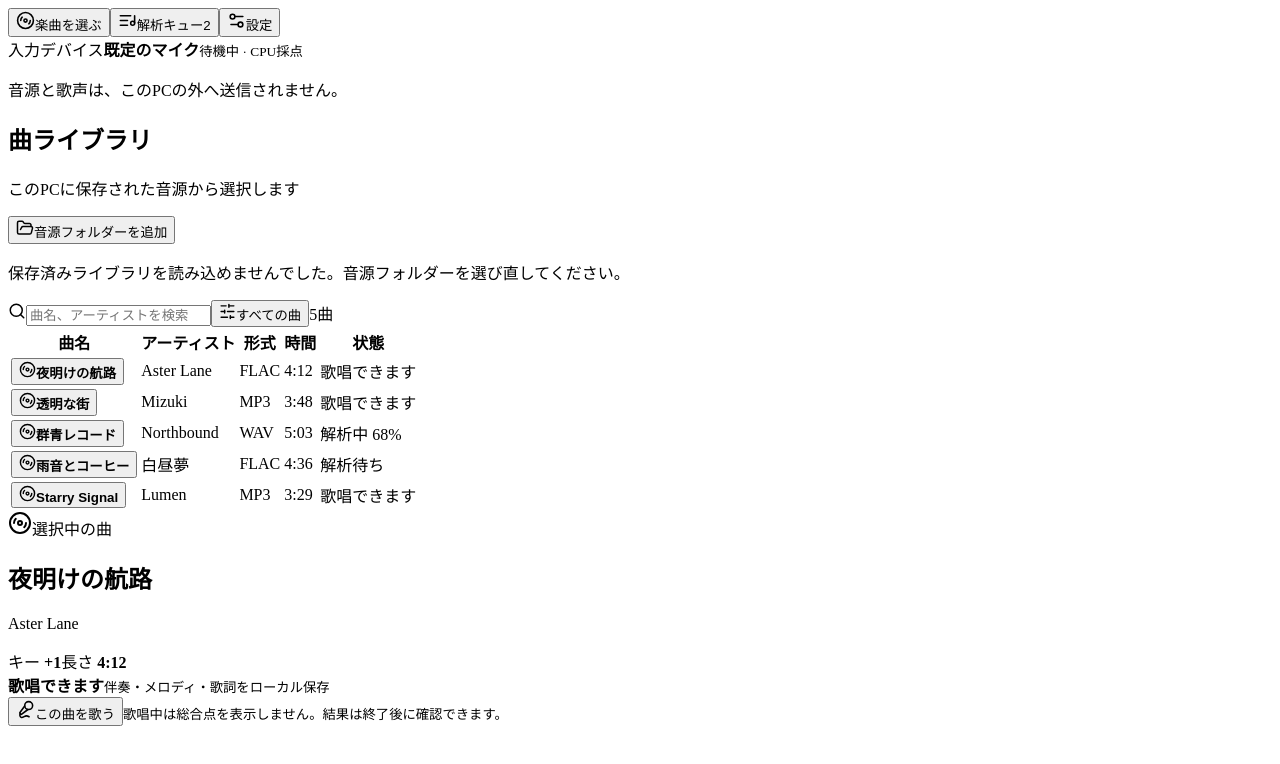
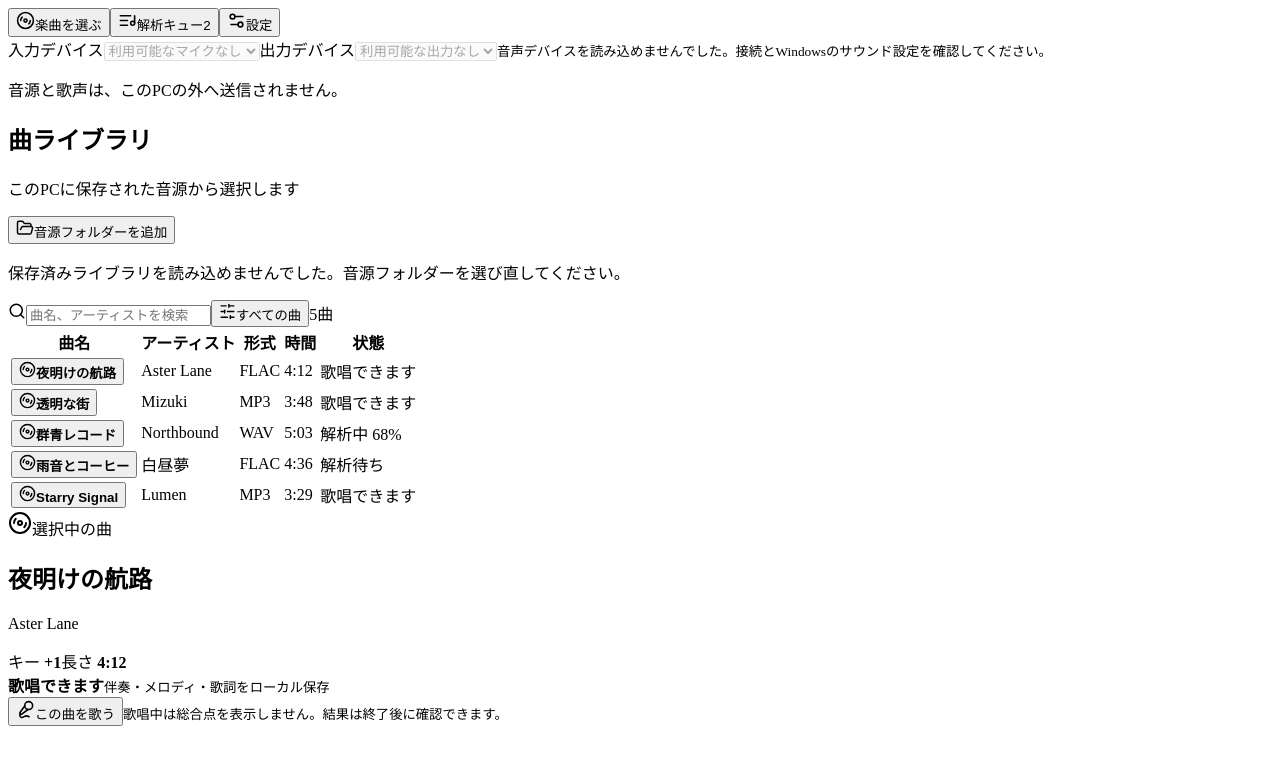
Before and after one commit to cyber98t-arch/local-karaoke-software, a React (Vite) app: page / in a window 1280 px wide. Shown: the top 764 px of the page. Built offline with nearby package versions, Linux system fonts and the light colour scheme; the HTML template or start-up script is replaced by a standard one.

Commit message:
feat: show selectable audio devices

```diff
--- a/src/App.tsx
+++ b/src/App.tsx
@@ -1,6 +1,7 @@
 import { useEffect, useMemo, useState } from "react";
 import { Disc3, FolderOpen, ListMusic, Mic2, Search, Settings2, SlidersHorizontal } from "lucide-react";
 import { songs } from "./data/songs";
+import { tauriAudioClient, type AudioClient, type AudioDevice } from "./tauri/audioClient";
 import { tauriLibraryClient, type IndexedSong, type LibraryClient } from "./tauri/libraryClient";
 import type { Song } from "./types";
 
@@ -33,14 +34,19 @@ function mapIndexedSongs(indexedSongs: IndexedSong[]): Song[] {
 
 type AppProps = {
   libraryClient?: Partial<LibraryClient>;
+  audioClient?: Partial<AudioClient>;
 };
 
-function App({ libraryClient = tauriLibraryClient }: AppProps) {
+function App({ libraryClient = tauriLibraryClient, audioClient }: AppProps) {
   const [query, setQuery] = useState("");
   const [selectedId, setSelectedId] = useState("1");
   const [librarySongs, setLibrarySongs] = useState<Song[]>(songs);
   const [importStatus, setImportStatus] = useState<"idle" | "selecting" | "indexing">("idle");
   const [importError, setImportError] = useState<string | null>(null);
+  const [audioDevices, setAudioDevices] = useState<AudioDevice[]>([]);
+  const [selectedInputId, setSelectedInputId] = useState("");
+  const [selectedOutputId, setSelectedOutputId] = useState("");
+  const [audioError, setAudioError] = useState<string | null>(null);
   const loadLibraryCatalog = libraryClient
     ? libraryClient.loadLibraryCatalog
     : tauriLibraryClient.loadLibraryCatalog;
@@ -51,6 +57,35 @@ function App({ libraryClient = tauriLibraryClient }: AppProps) {
   );
   const selected = librarySongs.find((song) => song.id === selectedId) ?? librarySongs[0];
   const importing = catalogLoading || importStatus !== "idle";
+  const listAudioDevices = audioClient ? audioClient.listAudioDevices : tauriAudioClient.listAudioDevices;
+  const inputDevices = audioDevices.filter((device) => device.direction === "input");
+  const outputDevices = audioDevices.filter((device) => device.direction === "output");
+
+  useEffect(() => {
+    if (!listAudioDevices) {
+      return;
+    }
+
+    let active = true;
+    listAudioDevices()
+      .then((devices) => {
+        if (!active) return;
+        setAudioDevices(devices);
+        const inputs = devices.filter((device) => device.direction === "input");
+        const outputs = devices.filter((device) => device.direction === "output");
+        setSelectedInputId((inputs.find((device) => device.isDefault) ?? inputs[0])?.id ?? "");
+        setSelectedOutputId((outputs.find((device) => device.isDefault) ?? outputs[0])?.id ?? "");
+      })
+      .catch(() => {
+        if (active) {
+          setAudioError("音声デバイスを読み込めませんでした。接続とWindowsのサウンド設定を確認してください。");
+        }
+      });
+
+    return () => {
+      active = false;
+    };
+  }, [listAudioDevices]);
 
   useEffect(() => {
     if (!loadLibraryCatalog) {
@@ -114,10 +149,15 @@ function App({ libraryClient = tauriLibraryClient }: AppProps) {
           <button className="nav-item"><Settings2 size={19} />設定</button>
         </nav>
         <div className="device-card">
-          <span className="eyebrow">入力デバイス</span>
-          <strong>既定のマイク</strong>
-          <span className="level"><i /><i /><i /><i /><i /></span>
-          <small>待機中 · CPU採点</small>
+          <label><span>入力デバイス</span><select aria-label="入力デバイス" value={selectedInputId} onChange={(event) => setSelectedInputId(event.target.value)} disabled={inputDevices.length === 0}>
+            {inputDevices.length === 0 && <option value="">利用可能なマイクなし</option>}
+            {inputDevices.map((device) => <option key={device.id} value={device.id}>{device.name}{device.isDefault ? "（既定）" : ""}</option>)}
+          </select></label>
+          <label><span>出力デバイス</span><select aria-label="出力デバイス" value={selectedOutputId} onChange={(event) => setSelectedOutputId(event.target.value)} disabled={outputDevices.length === 0}>
+            {outputDevices.length === 0 && <option value="">利用可能な出力なし</option>}
+            {outputDevices.map((device) => <option key={device.id} value={device.id}>{device.name}{device.isDefault ? "（既定）" : ""}</option>)}
+          </select></label>
+          {audioError ? <small className="device-error" role="alert">{audioError}</small> : <small>デバイス確認のみ · ストリーム停止中</small>}
         </div>
         <p className="privacy-note">音源と歌声は、このPCの外へ送信されません。</p>
       </aside>
--- a/src/styles.css
+++ b/src/styles.css
@@ -14,10 +14,10 @@ nav { display: grid; gap: 4px; }
 .eyebrow { color: #9aa0a6; font-size: 11px; font-weight: 500; }
 .device-card strong { font-size: 13px; font-weight: 500; }
 .device-card small, .privacy-note { color: #9aa0a6; font-size: 10px; line-height: 1.6; }
-.level { display: flex; gap: 3px; align-items: end; height: 15px; }
-.level i { width: 3px; height: 5px; background: #5f6368; }
-.level i:nth-child(2), .level i:nth-child(3) { height: 10px; background: #81c995; }
-.level i:nth-child(4) { height: 7px; }
+.device-card label { display: grid; gap: 4px; color: #9aa0a6; font-size: 10px; }
+.device-card select { width: 100%; min-width: 0; border: 1px solid #5f6368; border-radius: 4px; background: #202124; color: #e8eaed; padding: 7px 8px; font-size: 11px; }
+.device-card select:disabled { color: #80868b; }
+.device-card .device-error { color: #f6aea8; }
 .privacy-note { margin: 12px 16px 0; }
 .content { padding: 32px 36px 44px; min-width: 0; }
 header { display: flex; justify-content: space-between; align-items: center; min-height: 56px; }
--- /dev/null
+++ b/src/tauri/audioClient.ts
@@ -0,0 +1,16 @@
+import { invoke } from "@tauri-apps/api/core";
+
+export type AudioDevice = {
+  id: string;
+  name: string;
+  direction: "input" | "output";
+  isDefault: boolean;
+};
+
+export type AudioClient = {
+  listAudioDevices: () => Promise<AudioDevice[]>;
+};
+
+export const tauriAudioClient: AudioClient = {
+  listAudioDevices: () => invoke<AudioDevice[]>("list_audio_devices"),
+};
```
Also changed, not shown: 1 other file (tests, documents, lock files or other folders).
